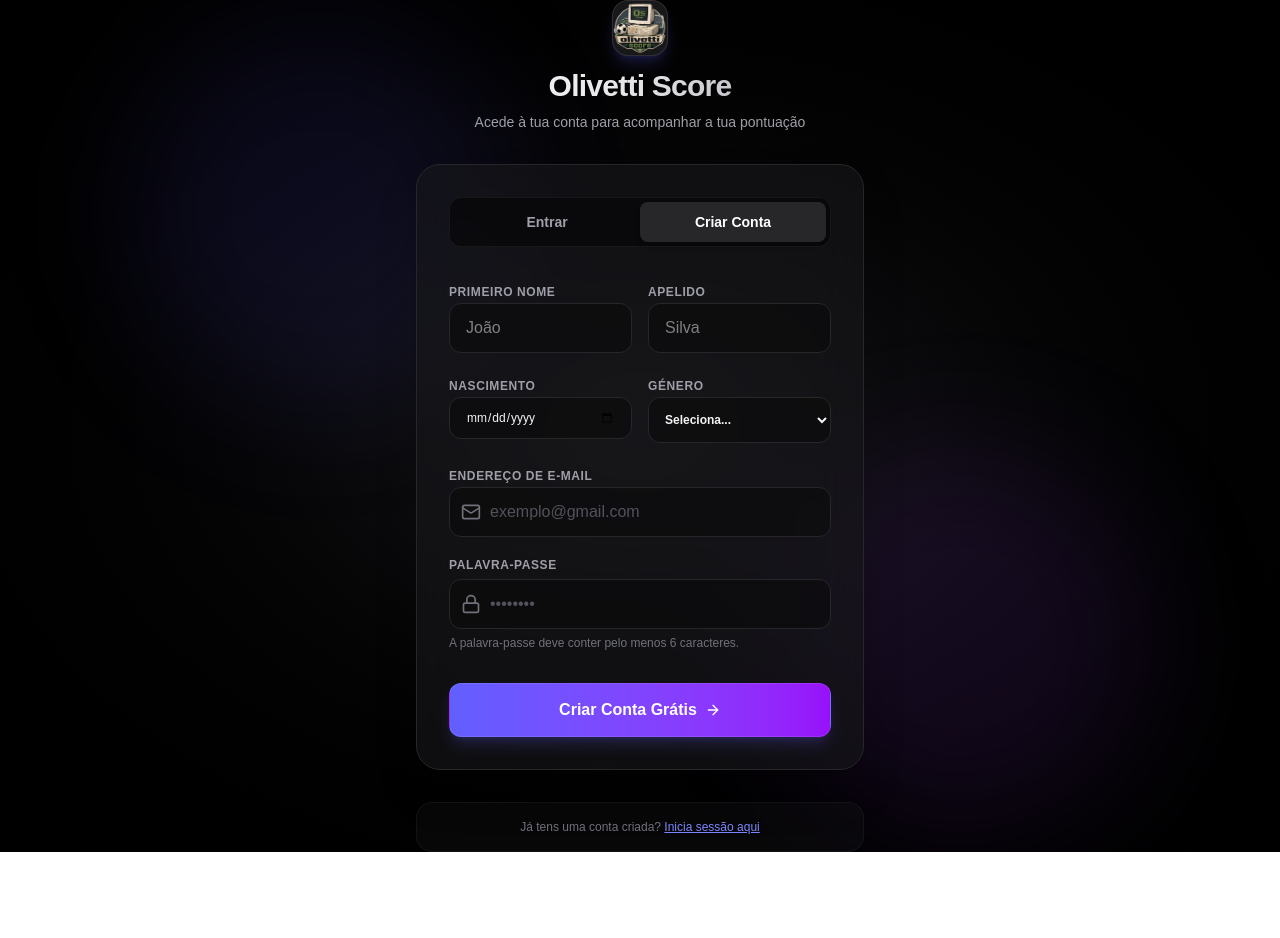
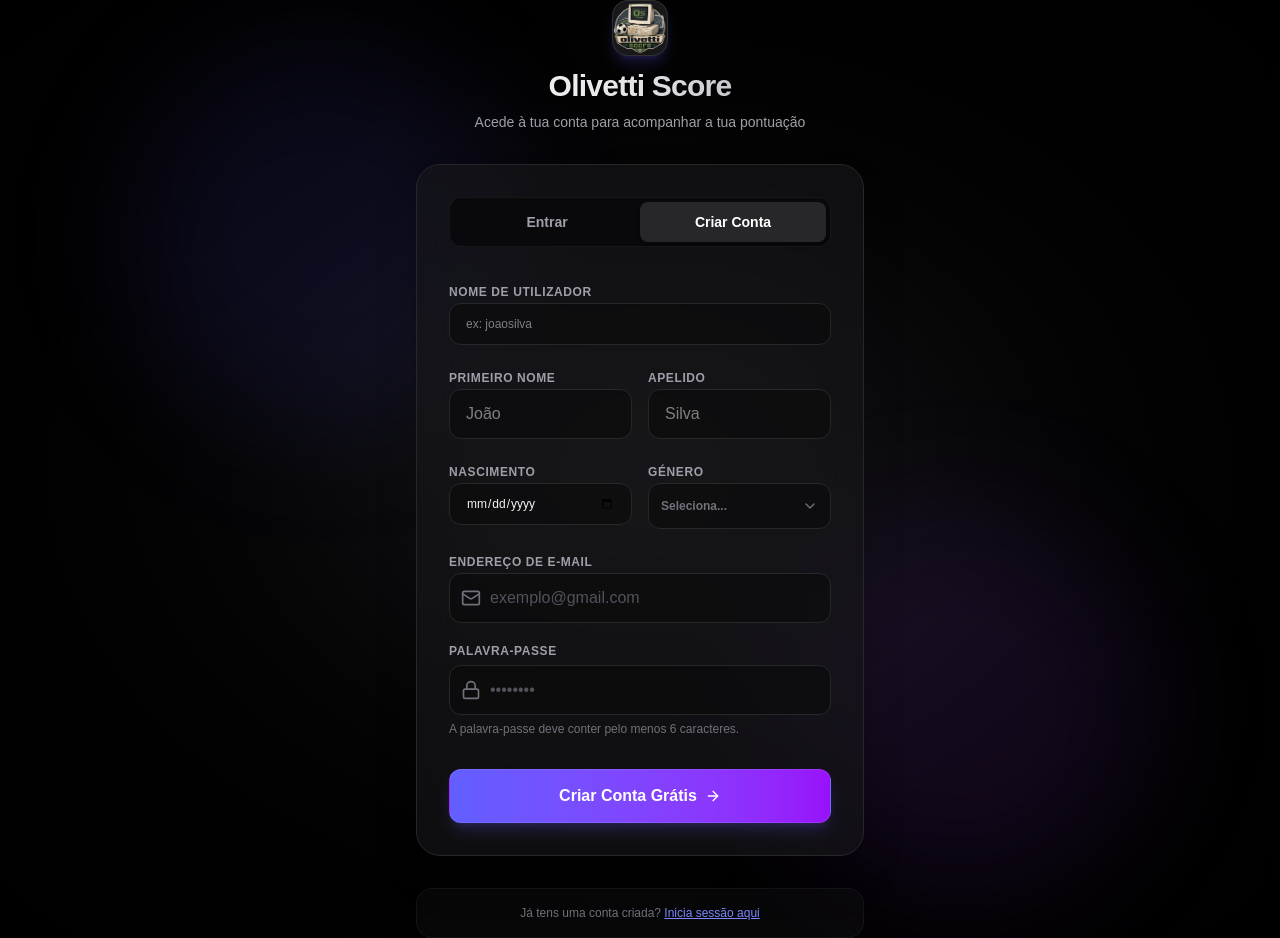
Before and after one commit to kv4044/olivettiscore, a Next.js app: page /login in a window 1280 px wide. Both pictures are taken after a click on the button "Criar Conta". Before the commit the page ends 852 px from the top, so only its background shows below. Built offline with nearby package versions, Linux system fonts and the light colour scheme.

Commit message:
feat: add username field to profiles and update related components for user identification

```diff
--- a/app/api/players/[id]/route.ts
+++ b/app/api/players/[id]/route.ts
@@ -18,7 +18,7 @@ export async function GET(
     // 1. Procurar Perfil do Utilizador
     const { data: profile, error: profileError } = await supabase
       .from('profiles')
-      .select('email, points, updated_at, first_name, last_name')
+      .select('email, points, updated_at, first_name, last_name, username')
       .eq('id', userId)
       .maybeSingle()
 
@@ -97,7 +97,7 @@ export async function GET(
     return NextResponse.json({
       profile: {
         email: maskEmail(profile.email),
-        name: fullName || maskEmail(profile.email),
+        name: profile.username || fullName || maskEmail(profile.email),
         points: profile.points,
         rank,
         updatedAt: profile.updated_at,
--- a/app/api/search/route.ts
+++ b/app/api/search/route.ts
@@ -29,8 +29,8 @@ export async function GET(request: NextRequest) {
     // 3. Pesquisar Jogadores (Perfis Públicos)
     const { data: profiles } = await supabase
       .from('profiles')
-      .select('id, email, points, first_name, last_name')
-      .or(`email.ilike.%${query}%,first_name.ilike.%${query}%,last_name.ilike.%${query}%`)
+      .select('id, email, points, first_name, last_name, username')
+      .or(`email.ilike.%${query}%,first_name.ilike.%${query}%,last_name.ilike.%${query}%,username.ilike.%${query}%`)
       .limit(5)
 
     // Resolver a classificação de cada jogador na tabela classificativa geral
@@ -48,7 +48,7 @@ export async function GET(request: NextRequest) {
         return {
           id: profile.id,
           email: maskEmail(profile.email),
-          name: fullName || maskEmail(profile.email),
+          name: profile.username || fullName || maskEmail(profile.email),
           points: profile.points,
           rank: (count || 0) + 1,
         }
--- a/app/dashboard/page.tsx
+++ b/app/dashboard/page.tsx
@@ -45,7 +45,7 @@ export default async function DashboardPage() {
   // 2. Procurar Detalhes do Perfil
   const { data: profile } = await supabase
     .from('profiles')
-    .select('points, first_name, last_name, birth_date, gender')
+    .select('points, first_name, last_name, birth_date, gender, username')
     .eq('id', user.id)
     .maybeSingle()
 
@@ -53,6 +53,7 @@ export default async function DashboardPage() {
   const firstName = profile?.first_name || user.user_metadata?.first_name || ''
   const lastName = profile?.last_name || user.user_metadata?.last_name || ''
   const fullName = firstName && lastName ? `${firstName} ${lastName}` : ''
+  const username = profile?.username || user.user_metadata?.username || ''
   const gender = profile?.gender || user.user_metadata?.gender || 'Não divulgado'
   const rawBirthDate = profile?.birth_date || user.user_metadata?.birth_date
   const formattedBirthDate = rawBirthDate
@@ -67,7 +68,7 @@ export default async function DashboardPage() {
   // 3. Obter Classificação Geral (Leaderboard) - Top 10 utilizadores
   const { data: leaderboardData } = await supabase
     .from('profiles')
-    .select('id, email, points, first_name, last_name')
+    .select('id, email, points, first_name, last_name, username')
     .order('points', { ascending: false })
     .limit(10)
 
@@ -210,6 +211,19 @@ export default async function DashboardPage() {
           {/* Cartão de Conta do Utilizador */}
           <div className="md:col-span-2 backdrop-blur-xl bg-zinc-900/40 border border-zinc-800 rounded-3xl p-6 shadow-xl flex flex-col justify-between">
             <div className="grid grid-cols-1 sm:grid-cols-2 gap-4">
+              {/* Nome de Utilizador */}
+              <div className="flex items-center gap-3 p-3 rounded-2xl bg-zinc-950/40 border border-zinc-850">
+                <div className="w-8 h-8 rounded-lg bg-indigo-500/10 flex items-center justify-center text-indigo-400">
+                  <User className="w-4 h-4" />
+                </div>
+                <div>
+                  <p className="text-[9px] text-zinc-550 uppercase tracking-wider font-bold">Nome de utilizador</p>
+                  <p className="text-xs font-semibold text-zinc-200 mt-0.5 font-mono">
+                    {username || 'Não especificado'}
+                  </p>
+                </div>
+              </div>
+
               {/* Nome completo */}
               <div className="flex items-center gap-3 p-3 rounded-2xl bg-zinc-950/40 border border-zinc-850">
                 <div className="w-8 h-8 rounded-lg bg-indigo-500/10 flex items-center justify-center text-indigo-400">
--- a/app/login/page.tsx
+++ b/app/login/page.tsx
@@ -2,7 +2,7 @@
 
 import { useState, useActionState, useEffect } from 'react'
 import { login, signup } from './actions'
-import { Mail, Lock, Loader2, CheckCircle2, AlertCircle, ArrowRight } from 'lucide-react'
+import { Mail, Lock, Loader2, CheckCircle2, AlertCircle, ArrowRight, ChevronDown } from 'lucide-react'
 
 export default function LoginPage() {
   const [isLogin, setIsLogin] = useState(true)
@@ -25,11 +25,24 @@ export default function LoginPage() {
   // Reset state when switching tabs to clear old errors
   const [localError, setLocalError] = useState<string | null>(null)
   const [localSuccess, setLocalSuccess] = useState<string | null>(null)
+  const [maxDate, setMaxDate] = useState('')
+  const [isGenderOpen, setIsGenderOpen] = useState(false)
+  const [selectedGender, setSelectedGender] = useState('')
 
   useEffect(() => {
     setLocalError(null)
     setLocalSuccess(null)
+    setIsGenderOpen(false)
+    setSelectedGender('')
   }, [isLogin])
+
+  useEffect(() => {
+    const today = new Date()
+    const yyyy = today.getFullYear()
+    const mm = String(today.getMonth() + 1).padStart(2, '0')
+    const dd = String(today.getDate()).padStart(2, '0')
+    setMaxDate(`${yyyy}-${mm}-${dd}`)
+  }, [])
 
   useEffect(() => {
     if (state?.error) {
@@ -113,10 +126,34 @@ export default function LoginPage() {
           )}
 
           {/* Form */}
-          <form action={formAction} className="space-y-5">
+          <form
+            onSubmit={(e) => {
+              if (!isLogin && !selectedGender) {
+                e.preventDefault()
+                setLocalError("Por favor, seleciona o teu género.")
+              }
+            }}
+            action={formAction}
+            className="space-y-5"
+          >
             {/* Campos de Registo Adicionais */}
             {!isLogin && (
               <>
+                {/* Nome de Utilizador */}
+                <div className="space-y-1.5">
+                  <label htmlFor="username" className="text-xs font-semibold uppercase tracking-wider text-zinc-400">
+                    Nome de Utilizador
+                  </label>
+                  <input
+                    id="username"
+                    name="username"
+                    type="text"
+                    required={!isLogin}
+                    placeholder="ex: joaosilva"
+                    className="w-full px-4 py-3 bg-zinc-950/60 border border-zinc-800 focus:border-indigo-500 focus:ring-1 focus:ring-indigo-500 rounded-xl text-zinc-100 placeholder-zinc-650 focus:outline-none transition-all text-xs"
+                  />
+                </div>
+
                 <div className="grid grid-cols-2 gap-4">
                   {/* Primeiro Nome */}
                   <div className="space-y-1.5">
@@ -160,27 +197,71 @@ export default function LoginPage() {
                       name="birth_date"
                       type="date"
                       required={!isLogin}
+                      min="1930-01-01"
+                      max={maxDate}
+                      onInvalid={(e) => {
+                        const target = e.target as HTMLInputElement;
+                        if (target.validity.rangeOverflow || target.validity.rangeUnderflow) {
+                          target.setCustomValidity("A data de nascimento introduzida não é válida.");
+                        } else {
+                          target.setCustomValidity("");
+                        }
+                      }}
+                      onInput={(e) => {
+                        (e.target as HTMLInputElement).setCustomValidity("");
+                      }}
                       className="w-full px-4 py-3 bg-zinc-950/60 border border-zinc-800 focus:border-indigo-500 focus:ring-1 focus:ring-indigo-500 rounded-xl text-zinc-100 focus:outline-none transition-all text-xs"
                     />
                   </div>
 
                   {/* Género */}
-                  <div className="space-y-1.5">
-                    <label htmlFor="gender" className="text-xs font-semibold uppercase tracking-wider text-zinc-400">
+                  <div className="space-y-1.5 relative">
+                    <label className="text-xs font-semibold uppercase tracking-wider text-zinc-400">
                       Género
                     </label>
-                    <select
-                      id="gender"
-                      name="gender"
-                      required={!isLogin}
-                      defaultValue=""
-                      className="w-full px-3 py-3.5 bg-zinc-950/60 border border-zinc-800 focus:border-indigo-500 focus:ring-1 focus:ring-indigo-500 rounded-xl text-zinc-100 focus:outline-none transition-all text-xs font-semibold"
+                    <input type="hidden" name="gender" value={selectedGender} />
+
+                    <button
+                      type="button"
+                      onClick={() => setIsGenderOpen(!isGenderOpen)}
+                      className="w-full flex items-center justify-between px-3 py-[14px] bg-zinc-950/60 border border-zinc-800 focus:border-indigo-500 focus:ring-1 focus:ring-indigo-500 rounded-xl text-zinc-100 text-xs font-semibold transition-all cursor-pointer text-left focus:outline-none"
                     >
-                      <option value="" disabled className="text-zinc-600">Seleciona...</option>
-                      <option value="Masculino" className="bg-zinc-900 text-zinc-100">Masculino</option>
-                      <option value="Feminino" className="bg-zinc-900 text-zinc-100">Feminino</option>
-                      <option value="Prefiro não divulgar" className="bg-zinc-900 text-zinc-100">Prefiro não divulgar</option>
-                    </select>
+                      <span className={selectedGender ? 'text-zinc-100' : 'text-zinc-500'}>
+                        {selectedGender || 'Seleciona...'}
+                      </span>
+                      <ChevronDown className={`w-4 h-4 text-zinc-500 transition-transform duration-200 ${isGenderOpen ? 'rotate-180' : ''}`} />
+                    </button>
+
+                    {isGenderOpen && (
+                      <>
+                        <div
+                          className="fixed inset-0 z-40 cursor-default"
+                          onClick={() => setIsGenderOpen(false)}
+                        />
+                        <div className="absolute left-0 right-0 mt-1 z-50 rounded-xl border border-zinc-850 bg-zinc-950/95 backdrop-blur-xl p-1.5 shadow-2xl space-y-1 animate-in fade-in slide-in-from-top-2 duration-200">
+                          {['Masculino', 'Feminino', 'Prefiro não divulgar'].map((option) => (
+                            <button
+                              key={option}
+                              type="button"
+                              onClick={() => {
+                                setSelectedGender(option)
+                                setIsGenderOpen(false)
+                              }}
+                              className={`w-full text-left px-3 py-2.5 text-xs font-semibold rounded-lg transition-all cursor-pointer flex items-center justify-between ${
+                                selectedGender === option
+                                  ? 'bg-indigo-500/10 text-indigo-300 border-l-2 border-indigo-500 pl-2.5 font-extrabold'
+                                  : 'text-zinc-400 hover:bg-zinc-900/60 hover:text-zinc-200'
+                              }`}
+                            >
+                              <span>{option}</span>
+                              {selectedGender === option && (
+                                <CheckCircle2 className="w-3.5 h-3.5 text-indigo-400" />
+                              )}
+                            </button>
+                          ))}
+                        </div>
+                      </>
+                    )}
                   </div>
                 </div>
               </>
--- a/components/LeaderboardSection.tsx
+++ b/components/LeaderboardSection.tsx
@@ -9,6 +9,7 @@ interface ProfileRow {
   points: number
   first_name?: string | null
   last_name?: string | null
+  username?: string | null
   rank?: number
 }
 
@@ -39,10 +40,7 @@ export default function LeaderboardSection({
   }
 
   const getDisplayName = (row: ProfileRow) => {
-    const fName = row.first_name || ''
-    const lName = row.last_name || ''
-    const fullName = [fName, lName].filter(Boolean).join(' ')
-    return fullName || getUsername(row.email)
+    return row.username || getUsername(row.email)
   }
 
   useEffect(() => {
```
Also changed, not shown: app/login/actions.ts (+45 -2 lines), 1 other file (tests, documents, lock files or other folders).
